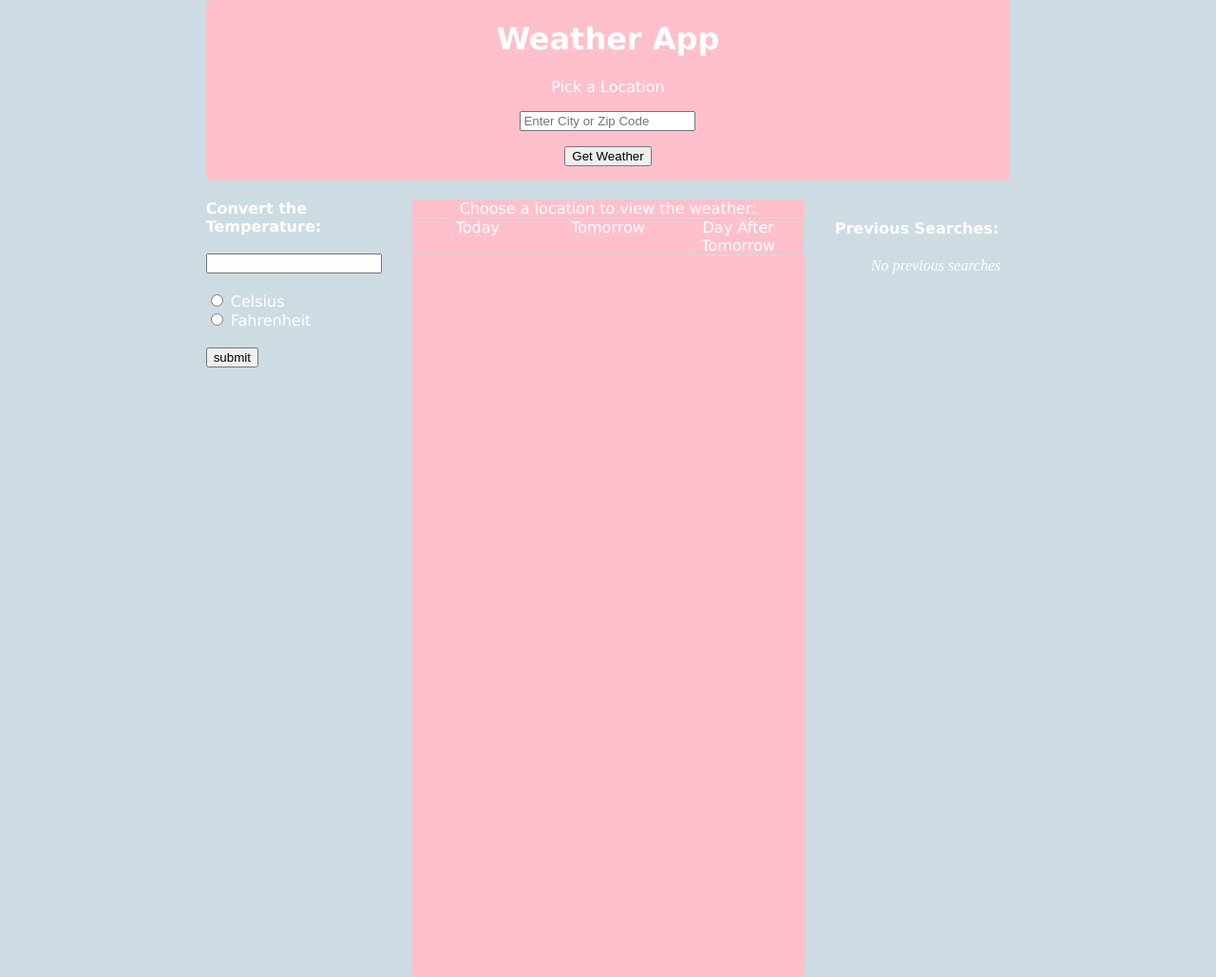
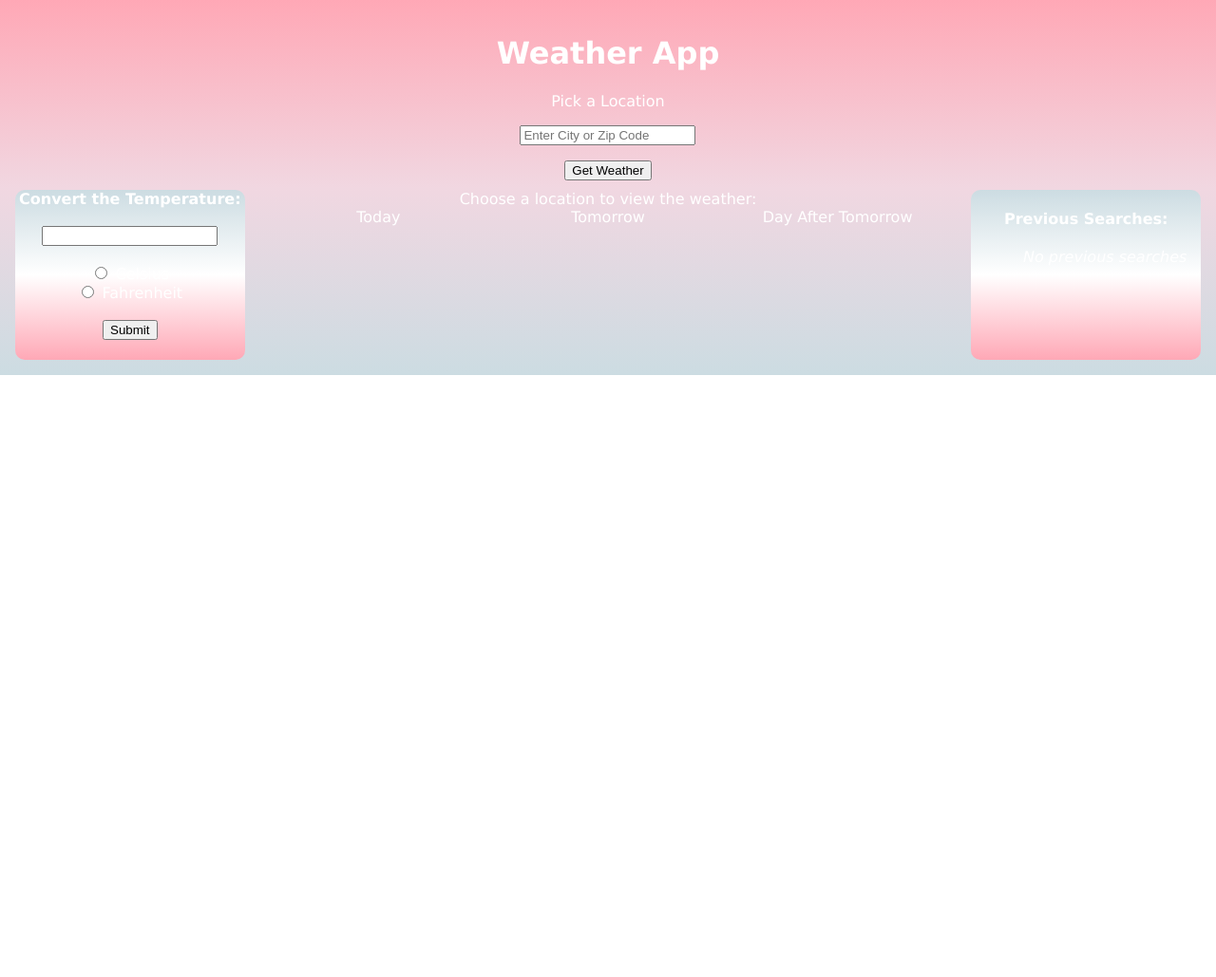
Before and after one commit to joinpursuit/9-1-weather-app-project, a website: page index.html in a window 1280 px wide. Shown: the whole page at 95% size. After the commit the page ends 800 px from the top, so only its background shows below. Drawn offline with Linux system fonts and the light colour scheme.

Commit message:
CSS updated

```diff
--- a/index.html
+++ b/index.html
@@ -9,7 +9,8 @@
     <title>Salina's Weather App</title>
 </head>
 <body>
-    <header>
+    <div class="app">
+        <header class="header">
             <h1>Weather App</h1>
             <form id="location">
                 <label for="location">Pick a Location</label>
@@ -17,10 +18,8 @@
                 <input id="submitLocation" type="submit" value="Get Weather">
             </form>
         </header>
-
         <aside class="temp-conversion">
                 <form id="conversionForm">
-
                 <strong><label for="temp-to-convert">Convert the Temperature:</label></strong>
                 <br>
                 <br>
@@ -34,11 +33,10 @@
                     <label for="toF">Fahrenheit</label>
                 <br>
                 <br>
-                <input type="submit" value="submit" />
+                    <input id="sub" type="submit" value="Submit" />
                     <h4 id="result"></h4>
                 </form>
         </aside>
-
         <main id="container" class="display">
             <div class="main">
                 <article id="currentWeather">Choose a location to view the weather:</article>
@@ -49,18 +47,16 @@
                 </aside>
             </div>
         </main>
-
         <aside class="sidebar">
             <div>
-            <section>
+                <section class="pSearch">
                     <h4>Previous Searches: </h4>
                     <ul id="seachHistory">
                         <p class="noPrevSearch"><i>No previous searches</i>
-                    </p>
-                </ul>
+                    </p></ul>
                 </section>
             </div>
         </aside>
-
+    </div>
 </body>
 </html>
--- a/style.css
+++ b/style.css
@@ -1,64 +1,56 @@
 body {
-    display: grid;
-    grid-template-columns: repeat(6, 1fr);
-    grid-template-rows: repeat(6, 1fr);
-    grid-template-areas:
-        '. header header header header .'
-        '. temp-conversion display display sidebar .'
-        '. temp-conversion display display sidebar .'
-        '. temp-conversion display display sidebar .'
-        '. temp-conversion display display sidebar .';
-    grid-gap: 20px;
     margin: auto;
-    background-color: rgb(204, 220, 226);
+    text-align: center;
     color: white;
-    align-self: center;
   }
 
-header {
+  .app {
+    display: grid;
+    grid-template-columns: 1fr 3fr 1fr;
+    grid-gap: 10px 20px;
+    grid-template-areas:
+      "header header header"
+      "conversion content history";
+    font-family: Verdana, Geneva, Tahoma, sans-serif;
+    margin-left: auto;
+    margin-right: auto;
+    padding: 1em;
+    background-image: linear-gradient(rgb(255, 168, 182), rgb(241, 215, 225), rgb(204, 220, 226));
+  }
+
+  .header {
+    margin: auto;
     grid-area: header;
-    background-color: rgb(255, 192, 203);
-    border-radius: 5px;
     text-align: center;
-    font-family:'Lucida Sans', 'Lucida Sans Regular', 'Lucida Grande', 'Lucida Sans Unicode', Geneva, Verdana, sans-serif;
-    padding-top: 1px;
-    padding-bottom: 15px;
     color: rgb(255, 255, 255);
   }
 
   .temp-conversion {
-    grid-area: temp-conversion;
-    font-family: 'Lucida Sans', 'Lucida Sans Regular', 'Lucida Grande', 'Lucida Sans Unicode', Geneva, Verdana, sans-serif;
+    grid-area: conversion;
+    background-image: linear-gradient(rgb(204, 220, 226),rgb(255, 255, 255), rgb(255, 168, 182));
+    color: rgb(255, 255, 255);
+    border-radius: 10px;
   }
 
-h4 {
-    font-family: 'Lucida Sans', 'Lucida Sans Regular', 'Lucida Grande', 'Lucida Sans Unicode', Geneva, Verdana, sans-serif;
-    color: rgb(255, 255, 255);
-}
-
-#container {
-    grid-area: display;
-    grid-template-columns: repeat(3, 1fr);
-    text-align: center;
-    background-color: rgb(255, 192, 203);
-    border-radius: 5px;
-    font-family:'Lucida Sans', 'Lucida Sans Regular', 'Lucida Grande', 'Lucida Sans Unicode', Geneva, Verdana, sans-serif;
-    color: rgb(255, 255, 255);
-}
-
-.sidebar {
-    grid-area: sidebar;
+  .container {
+    grid-area: content;
     text-align: center;
   }
 
   .weatherForecast {
     display: grid;
-    grid-template-columns: repeat(3, 1fr);
-    border: 1px solid rgb(204, 220, 226);
+    grid-template-columns: 1fr 1fr 1fr;
     text-align: center;
     color: rgb(255, 255, 255);
   }
 
-#currentWeather {
-    display: grid;
+  .sidebar {
+    grid-area: history;
+    background-image: linear-gradient(rgb(204, 220, 226), rgb(255, 255, 255), rgb(255, 168, 182));
+    color: rgb(255, 255, 255);
+    border-radius: 10px;
   }
+
+  img {
+    border-radius: 10px;
+  }
```
Lines whose indentation alone changed are shown as unchanged.
